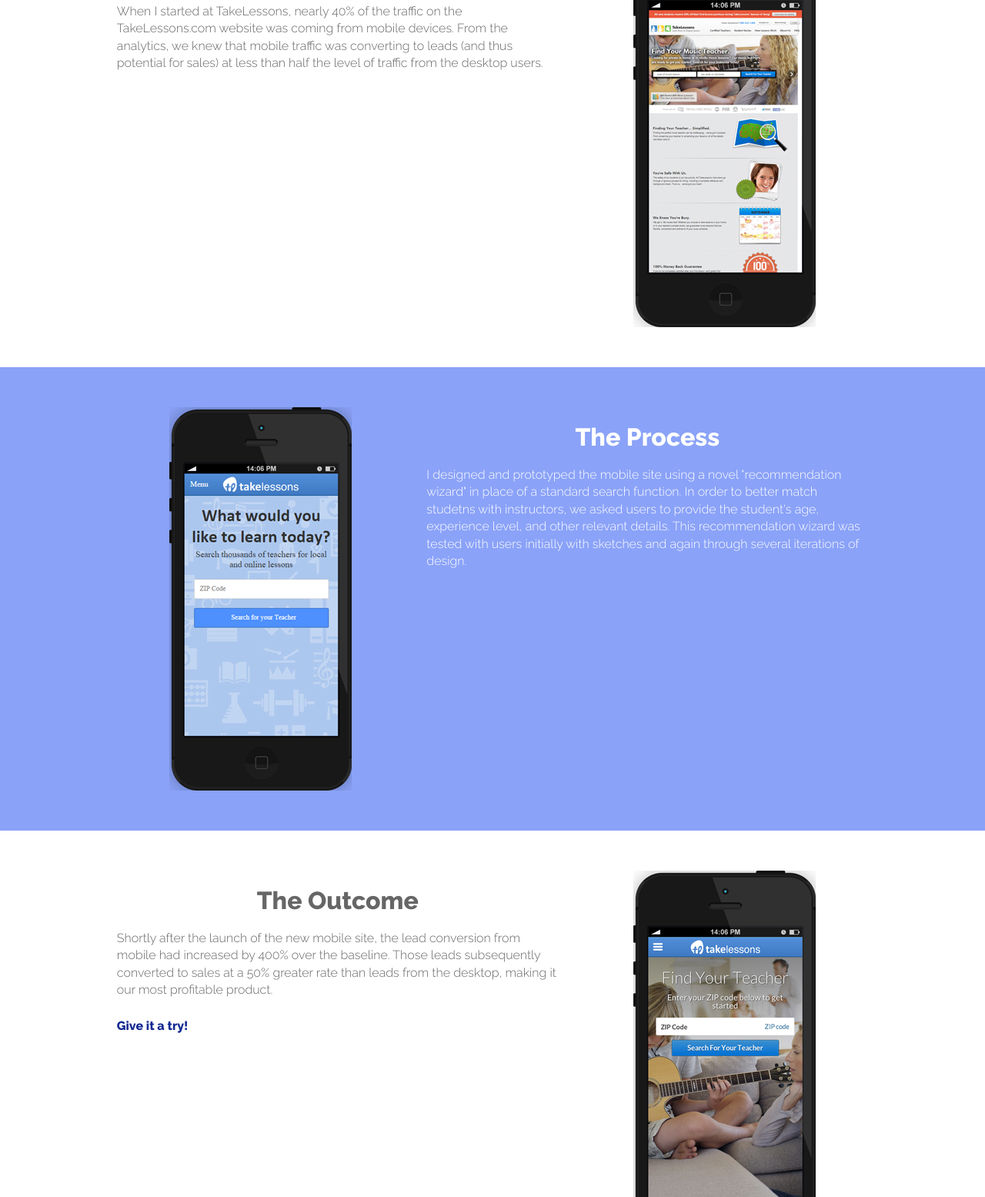
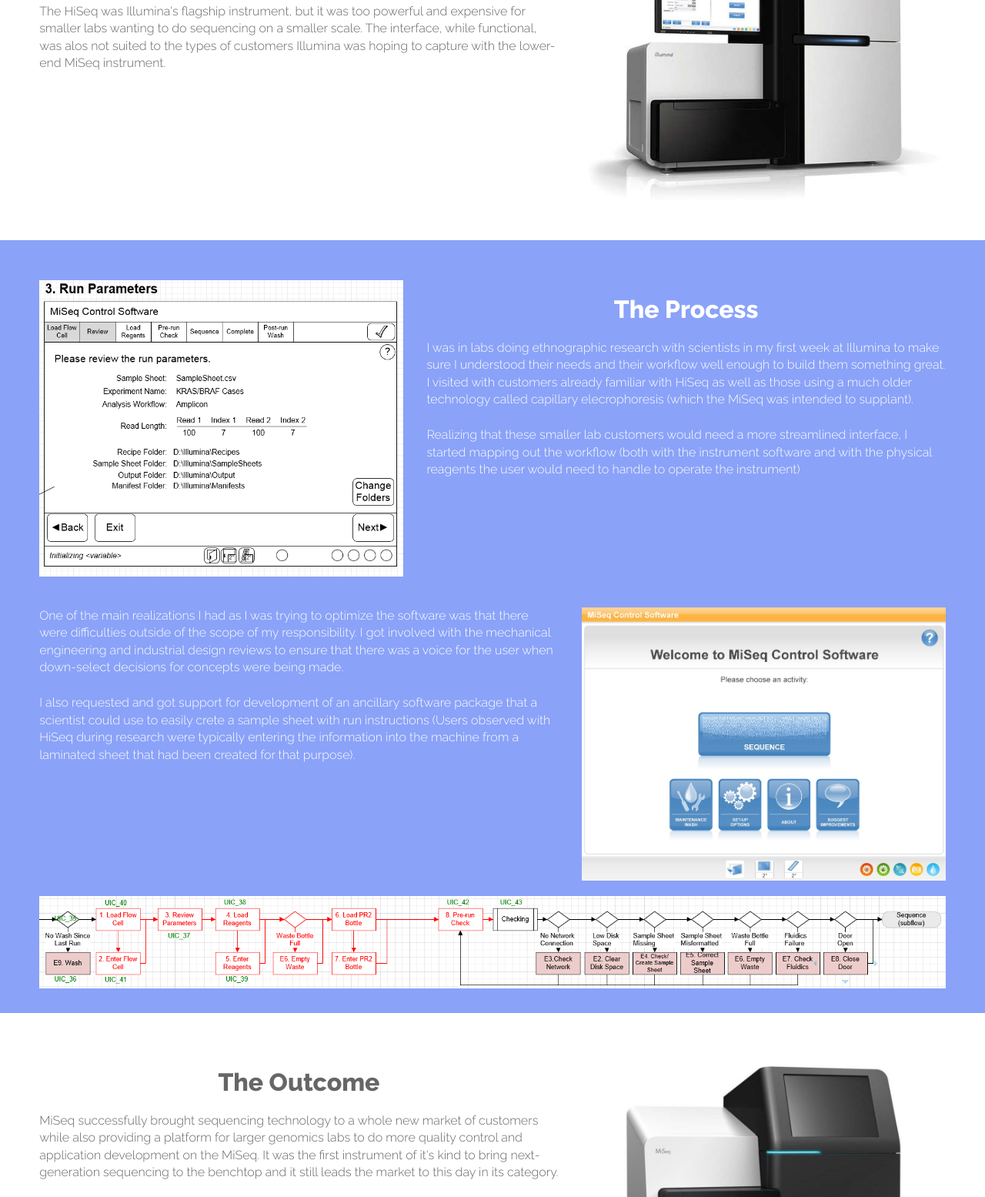
Before and after one commit to AdamArmstead/AdamArmstead.github.io, a plain HTML site: page miseq.html in a window 1280 px wide. Shown: the part 353-1908 px from the top of the page at 77% size. Drawn offline with nearby package versions, Linux system fonts and the light colour scheme; a web font is replaced by a local one.

Commit message:
Added MiSeq Page

```diff
--- a/miseq.html
+++ b/miseq.html
@@ -7,8 +7,8 @@
 <meta charset="utf-8">
 <meta http-equiv="X-UA-Compatible" content="IE=edge,chrome=1">
 
-<title>TakeLessons Mobile Site by Adam Armsteade</title>
-<meta name="description" content="TakeLessons Mobile Site by Adam Armstead">
+<title>Illumina MiSeq Instrument by Adam Armsteade</title>
+<meta name="description" content="Illumina MiSeq Instrument by Adam Armstead">
 <meta name="keywords" content="">
 
 <!-- Mobile viewport -->
@@ -43,55 +43,61 @@
 <!-- header area -->
 <header class="clearfix">
 	<div class="wrapper">
-
 		<div id="banner">
         	<div id="logo"><a href="index.html">Back to Adam Armstead's Portfolio</a></div>
         </div>
         <div class="intro_internal">
-        	<h1>TakeLessons Mobile Site</h1>
+        	<h1>Illumina MiSeq Instrument</h1>
 		</div><!-- end Intro -->
     </div>
 </header><!-- end header -->
 <section class="whitebg clearfix">
 	<div class="wrapper">
 		<div class="row">
-            <div class="grid_1"></div>
-        <div class="grid_6">
+            <div class="grid_7">
                 <h1>The Problem</h1>
-            <p>When I started at TakeLessons, nearly 40% of the traffic on the TakeLessons.com website was coming from mobile devices. From the analytics, we knew that mobile traffic was converting to leads (and thus potential for sales) at less than half the level of traffic from the desktop users.</p>
+                <p>The HiSeq was Illumina's flagship instrument, but it was too powerful and expensive for smaller labs wanting to do sequencing on a smaller scale. The interface, while functional, was alos not suited to the types of customers Illumina was hoping to capture with the lower-end MiSeq instrument.</p>
             </div>
-<div class="grid_4">
-        <img src="images/takelessons_mobile_old.png">
+			<div class="grid_5 rightfloat">
+                <img src="images/miseq-hiseq.jpg">
         	</div>
-        <div class="grid_1 rightfloat"></div>
+		</div>
 	</div>
 </section><!-- end section area -->
 <section class="bluebg clearfix">
 	<div class="wrapper">
 		<div class="row">
-      <div class="grid_1"></div>
-        <div class="grid_4">
-        <img src="images/takelessons_mobile_proto.png">
+            <div class="grid_5">
+                <img src="images/miseq-wireframe.png">
             </div>
-                        <div class="grid_6">
+                <div class="grid_7 rightfloat">
 					<h1>The Process</h1>
-            <p>I designed and prototyped the mobile site using a novel "recommendation wizard" in place of a standard search function. In order to better match studetns with instructors, we asked users to provide the student's age, experience level, and other relevant details. This recommendation wizard was tested with users initially with sketches and again through several iterations of design.</p>
+					<p>I was in labs doing ethnographic research with scientists in my first week at Illumina to make sure I understood their needs and their workflow well enough to build them something great. I visited with customers already familiar with HiSeq as well as those using a much older technology called capillary elecrophoresis (which the MiSeq was intended to supplant).</p><p>Realizing that these smaller lab customers would need a more streamlined interface, I started mapping out the workflow (both with the instrument software and with the physical reagents the user would need to handle to operate the instrument)</p>
         	</div>
-        <div class="grid_1"></div>
 		</div><!-- end .row div -->
+		<div class="row">
+            <div class="grid_7">
+                 <p>One of the main realizations I had as I was trying to optimize the software was that there were difficulties outside of the scope of my responsibility. I got involved with the mechanical engineering and industrial design reviews to ensure that there was a voice for the user when down-select decisions for concepts were being made.</p><p>I also requested and got support for development of an ancillary software package that a scientist could use to easily crete a sample sheet with run instructions (Users observed with HiSeq during research were typically entering the information into the machine from a laminated sheet that had been created for that purpose).</p>
+            </div>
+            <div class="grid_5 rightfloat">
+                <img src="images/miseq-main.jpg">
+            </div>
+		</div><!-- end .row div -->
+		<div>
+        <img src="images/miseq-workflow.png">
+        </div>
     </div><!-- end .wrapper div -->
 </section><!-- end section area -->
 <section class="whitebg clearfix">
 	<div class="wrapper">
 		<div class="row">
-            <div class="grid_1"></div>
-            <div class="grid_6">
+            <div class="grid_7">
                 <h1>The Outcome</h1>
-            <p>Shortly after the launch of the new mobile site, the lead conversion from mobile had increased by 400% over the baseline. Those leads subsequently converted to sales at a 50% greater rate than leads from the desktop, making it our most profitable product.</p> <a href="http://m.takelessons.com/?_useMobile=1">Give it a try!</a>
+                <p>MiSeq successfully brought sequencing technology to a whole new market of customers while also providing a platform for larger genomics labs to do more quality control and application development on the MiSeq. It was the first instrument of it's kind to bring next-generation sequencing to the benchtop and it still leads the market to this day in its category.</p><p>When I visited labs after launch to do usability testing with the MiSeq, one of the users gave me the best compliment I could imagine: "It almost seems <i>too</i> easy!"</p><a href="www.youtube.com/embed/t0akxx8Dwsk">Watch a video about the MiSeq</a>
             </div>
-<div class="grid_4">
-        <img src="images/takelessons_mobile_live.png">
-        <div class="grid_1 rightfloat"></div>
+            <div class="grid_5 rightfloat">
+            	<img src="images/miseq-hero2.png">
+            </div>
 		</div>
     </div>
 </section><!-- end section area -->
```
Also changed, not shown: accounts.html (+1 -1 lines), index.html (+3 -3 lines), nextseq.html (+3 -3 lines), images/miseq-hiseq.jpg (added), images/miseq-main.jpg (added), images/miseq-wireframe.png (added), images/miseq-workflow.png (added). Lines whose indentation alone changed are shown as unchanged.
